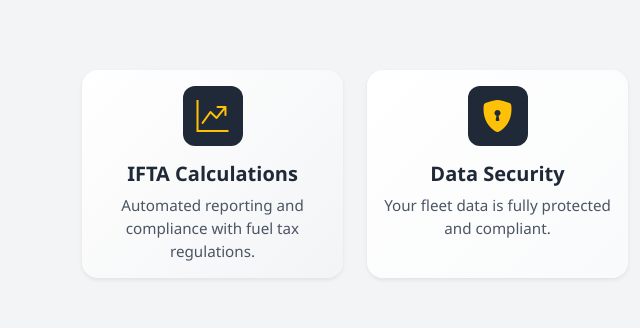
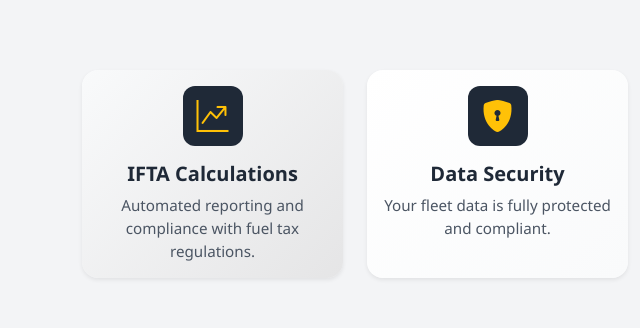
Before and after one commit to DSoy99/gtg-landing, a plain HTML site: page index.html in a window 1280 px wide. In both pictures the pointer is over the element 212 px from the left and 976 px from the top of the page. Shown: the part 802-1130 px from the top of the page, 0-640 px from the left. Drawn offline with nearby package versions, Linux system fonts and the light colour scheme.

Commit message:
чуть утменил хувер у карточек преимуществ на главной

```diff
--- a/css/styles.css
+++ b/css/styles.css
@@ -124,7 +124,7 @@ section.bg-light {
     box-shadow: 0 0 0 rgba(0,0,0,0);
   }
   .card:hover {
-    background: linear-gradient(135deg, #ffffff, #f3f4f6);
+    background: linear-gradient(135deg, #f9fafb, #e5e5e6);
     transform: translateY(-6px);
     box-shadow: 0 12px 24px rgba(0, 0, 0, 0.1);
   }
```
